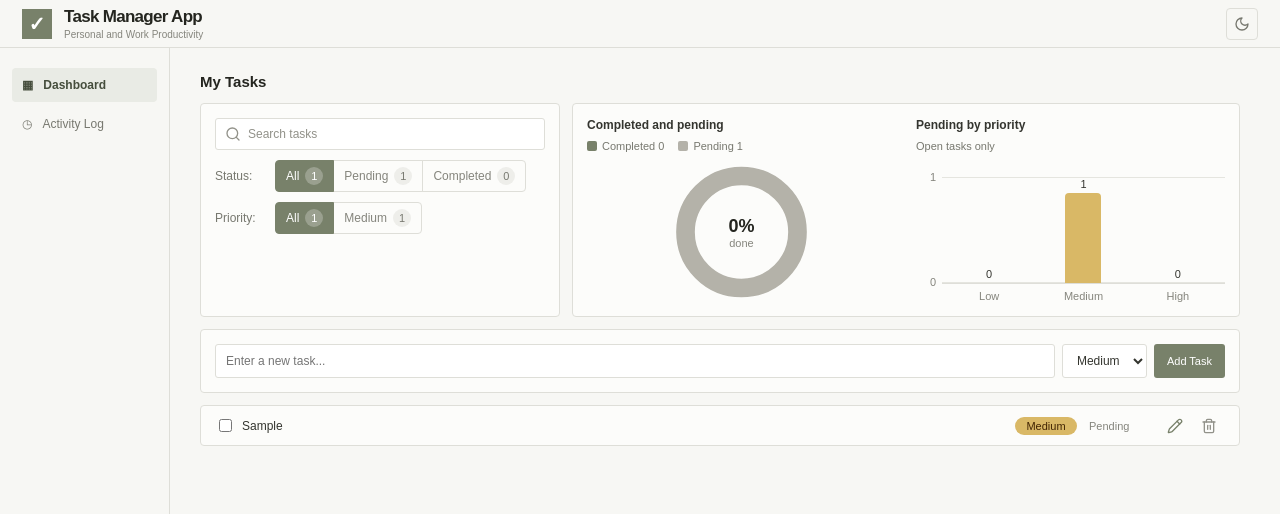
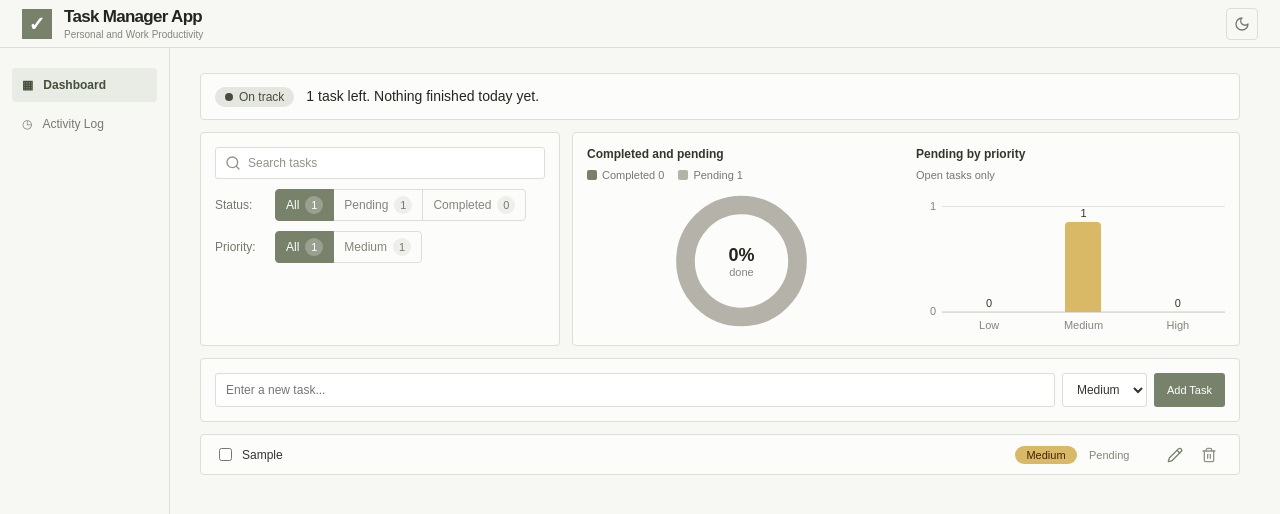
Before and after one commit to masigity/react-task-manager, a React (Vite) app: page / in a window 1280 px wide. Both pictures are taken after typing "Sample" into the empty fields and a click on the button "Add Task". Shown: the top 514 px of the page. Built offline with nearby package versions, Linux system fonts and the light colour scheme.

Commit message:
feat(dashboard): add status panel with health label and priority chips
Replacing the "My Tasks" heading with a status panel above the filters
and charts, so the dashboard opens with a short summary of where the
task list stands.

```diff
--- a/src/App.jsx
+++ b/src/App.jsx
@@ -8,6 +8,7 @@ import TaskList from "./components/TaskList";
 import ActivityLog from "./components/ActivityLog";
 import { SearchIcon } from "./components/Icons";
 import DashboardCharts from "./components/DashboardCharts";
+import StatusPanel from "./components/StatusPanel";
 
 import "./App.css";
 
@@ -321,7 +322,7 @@ function App() {
 
           {currentPage === "dashboard" && (
             <section className="tasks-section">
-              <h2>My Tasks</h2>
+              <StatusPanel tasks={tasks} activityLog={activityLog} />
 
               {/* One section: filters on the left, charts on the right */}
               <div className="overview">
--- a/src/components/Icons.jsx
+++ b/src/components/Icons.jsx
@@ -86,3 +86,24 @@ export function MoonIcon() {
     </Icon>
   );
 }
+
+export function AlertIcon() {
+  return (
+    <Icon>
+      <path d="m21.73 18-8-14a2 2 0 0 0-3.48 0l-8 14A2 2 0 0 0 4 21h16a2 2 0 0 0 1.73-3" />
+      <path d="M12 9v4" />
+      <path d="M12 17h.01" />
+    </Icon>
+  );
+}
+
+export function HourglassIcon() {
+  return (
+    <Icon>
+      <path d="M5 22h14" />
+      <path d="M5 2h14" />
+      <path d="M17 22v-4.172a2 2 0 0 0-.586-1.414L12 12l-4.414 4.414A2 2 0 0 0 7 17.828V22" />
+      <path d="M7 2v4.172a2 2 0 0 0 .586 1.414L12 12l4.414-4.414A2 2 0 0 0 17 6.172V2" />
+    </Icon>
+  );
+}
--- /dev/null
+++ b/src/components/StatusPanel.css
@@ -0,0 +1,106 @@
+/* ===== Status panel (self-contained, all classes start with sp-) ===== */
+
+.sp-panel {
+  display: grid;
+  gap: 10px;
+  padding: 12px 14px;
+  margin-bottom: 12px;
+  border: 1px solid var(--border, #deded8);
+  border-radius: 4px;
+  background: var(--panel, #fcfcfa);
+  font-family: inherit;
+}
+
+.sp-main {
+  display: flex;
+  align-items: center;
+  flex-wrap: wrap;
+  gap: 12px;
+}
+
+.sp-sentence {
+  font-size: 14px;
+  color: var(--text, #24251f);
+  line-height: 1.5;
+}
+
+/* Health label */
+
+.sp-pill {
+  display: inline-flex;
+  align-items: center;
+  gap: 6px;
+  padding: 3px 10px;
+  border-radius: 999px;
+  font-size: 12px;
+  font-weight: 500;
+  white-space: nowrap;
+}
+
+.sp-dot {
+  width: 8px;
+  height: 8px;
+  border-radius: 50%;
+  background: currentColor;
+}
+
+.sp-ok {
+  background: rgba(120, 129, 106, 0.18);
+  color: #454d3c;
+}
+
+.sp-warn {
+  background: rgba(161, 132, 72, 0.18);
+  color: #7a5f22;
+}
+
+.sp-bad {
+  background: rgba(182, 91, 80, 0.16);
+  color: #9a463c;
+}
+
+/* Chips on their own line below */
+
+.sp-chips {
+  display: flex;
+  flex-wrap: wrap;
+  gap: 8px;
+}
+
+.sp-chip {
+  display: inline-flex;
+  align-items: center;
+  gap: 6px;
+  padding: 5px 10px;
+  border: 1px solid var(--border, #deded8);
+  border-radius: 4px;
+  font-size: 12px;
+  color: var(--text-strong, #34352f);
+  white-space: nowrap;
+}
+
+.sp-icon {
+  display: inline-flex;
+}
+
+.sp-icon-red {
+  color: #b65b50;
+}
+
+.sp-icon-amber {
+  color: #a18448;
+}
+
+/* Lighter label colours on the dark theme */
+
+:root[data-theme="dark"] .sp-ok {
+  color: #b5c0a3;
+}
+
+:root[data-theme="dark"] .sp-warn {
+  color: #d9b866;
+}
+
+:root[data-theme="dark"] .sp-bad {
+  color: #e48a7d;
+}
--- /dev/null
+++ b/src/components/StatusPanel.jsx
@@ -0,0 +1,135 @@
+import { AlertIcon, HourglassIcon } from "./Icons";
+import "./StatusPanel.css";
+
+const ONE_DAY = 24 * 60 * 60 * 1000;
+
+// A high priority task open for longer than this means "Falling behind"
+const FALLING_BEHIND_DAYS = 5;
+
+// Days since the task was created (the task id is the time it was created)
+function getAgeInDays(task) {
+  return Math.floor((Date.now() - task.id) / ONE_DAY);
+}
+
+function isToday(timestamp) {
+  return new Date(timestamp).toDateString() === new Date().toDateString();
+}
+
+function StatusPanel({ tasks, activityLog }) {
+  if (tasks.length === 0) {
+    return (
+      <section className="sp-panel">
+        <span className="sp-sentence">No tasks yet. Add one below.</span>
+      </section>
+    );
+  }
+
+  // Count open tasks, open high priority tasks and the oldest ones
+  let pendingCount = 0;
+  let highOpenCount = 0;
+  let oldestOpenAge = 0;
+  let oldestHighAge = 0;
+
+  for (let i = 0; i < tasks.length; i++) {
+    if (tasks[i].completed === false) {
+      pendingCount++;
+
+      const age = getAgeInDays(tasks[i]);
+
+      if (age > oldestOpenAge) {
+        oldestOpenAge = age;
+      }
+
+      if ((tasks[i].priority || "Medium") === "High") {
+        highOpenCount++;
+
+        if (age > oldestHighAge) {
+          oldestHighAge = age;
+        }
+      }
+    }
+  }
+
+  // Tasks finished today, taken from the activity log
+  let finishedToday = 0;
+
+  for (let i = 0; i < activityLog.length; i++) {
+    if (isToday(activityLog[i].id)) {
+      if (activityLog[i].action === "Task completed") {
+        finishedToday++;
+      } else if (activityLog[i].action === "Task marked as pending") {
+        finishedToday--;
+      }
+    }
+  }
+
+  if (finishedToday < 0) {
+    finishedToday = 0;
+  }
+
+  // Health label
+  let healthLabel = "Busy";
+  let healthClass = "sp-warn";
+
+  if (highOpenCount === 0) {
+    healthLabel = "On track";
+    healthClass = "sp-ok";
+  } else if (oldestHighAge > FALLING_BEHIND_DAYS) {
+    healthLabel = "Falling behind";
+    healthClass = "sp-bad";
+  }
+
+  // Sentence
+  let tasksLeftText = "All caught up.";
+
+  if (pendingCount > 0) {
+    tasksLeftText =
+      pendingCount + (pendingCount === 1 ? " task left." : " tasks left.");
+  }
+
+  let finishedText = "Nothing finished today yet.";
+
+  if (finishedToday > 0) {
+    finishedText = "You finished " + finishedToday + " today.";
+  }
+
+  return (
+    <section className="sp-panel">
+      <div className="sp-main">
+        <span className={"sp-pill " + healthClass}>
+          <i className="sp-dot" />
+          {healthLabel}
+        </span>
+
+        <span className="sp-sentence">
+          {tasksLeftText} {finishedText}
+        </span>
+      </div>
+
+      {(highOpenCount > 0 || oldestOpenAge >= 1) && (
+        <div className="sp-chips">
+          {highOpenCount > 0 && (
+            <span className="sp-chip">
+              <span className="sp-icon sp-icon-red">
+                <AlertIcon />
+              </span>
+              {highOpenCount} high priority open
+            </span>
+          )}
+
+          {oldestOpenAge >= 1 && (
+            <span className="sp-chip">
+              <span className="sp-icon sp-icon-amber">
+                <HourglassIcon />
+              </span>
+              Oldest task: {oldestOpenAge}{" "}
+              {oldestOpenAge === 1 ? "day" : "days"}
+            </span>
+          )}
+        </div>
+      )}
+    </section>
+  );
+}
+
+export default StatusPanel;
```
